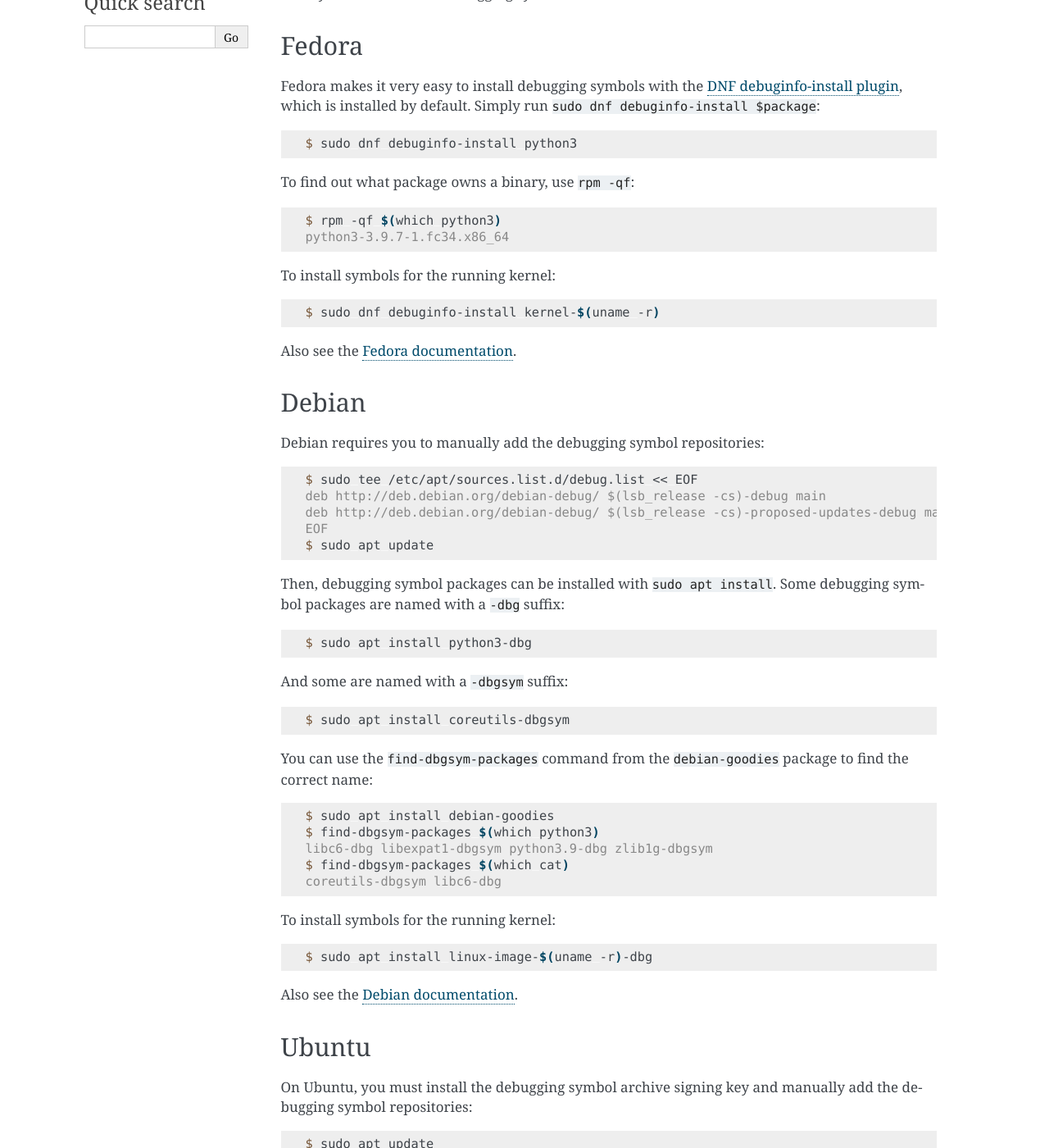
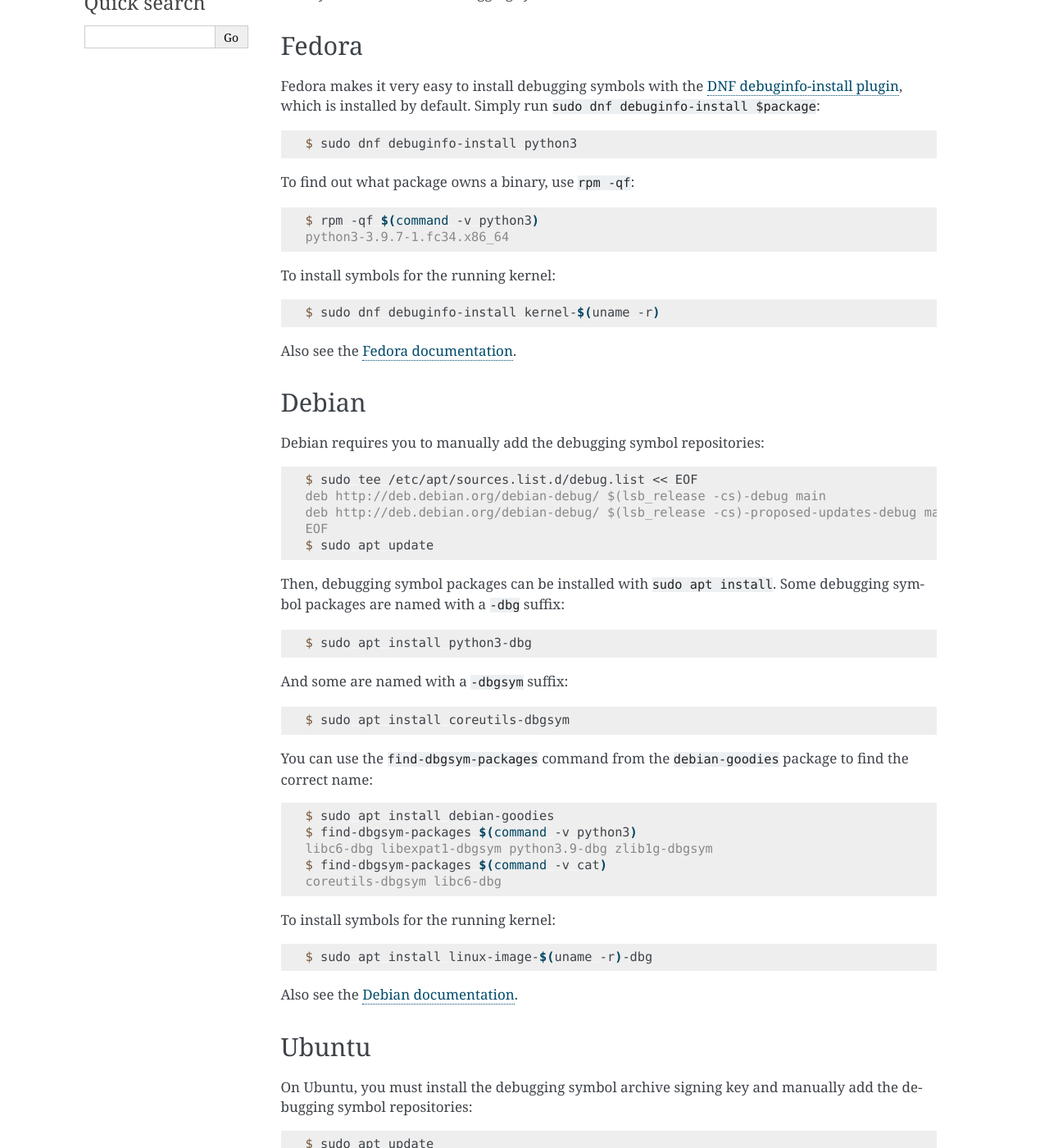
Before and after one commit to osandov/drgn, a Sphinx documentation site: the page built from docs/getting_debugging_symbols.rst, in a window 1280 px wide and 1400 px high, scrolled down 322 px. Shown: the whole window at 82% size. Built offline with Sphinx 7.4.7, drawn with Linux system fonts in a browser that asks for light colours; pages that are not in the unit, such as notebooks, are missing from menus; some of the changed text lies outside the part shown.

Commit message:
Use shell builtin instead of which
Signed-off-by: Septatrix <24257556+Septatrix@users.noreply.github.com>

```diff
--- a/docs/getting_debugging_symbols.rst
+++ b/docs/getting_debugging_symbols.rst
@@ -20,14 +20,13 @@
 Fedora makes it very easy to install debugging symbols with the `DNF
 debuginfo-install plugin
 <https://dnf-plugins-core.readthedocs.io/en/latest/debuginfo-install.html>`_,
-which is installed by default. Simply run ``sudo dnf debuginfo-install
-$package``::
+which is installed by default. Simply run ``sudo dnf debuginfo-install $package``::
 
     $ sudo dnf debuginfo-install python3
 
 To find out what package owns a binary, use ``rpm -qf``::
 
-    $ rpm -qf $(which python3)
+    $ rpm -qf $(command -v python3)
     python3-3.9.7-1.fc34.x86_64
 
 To install symbols for the running kernel::
@@ -61,9 +60,9 @@
 package to find the correct name::
 
     $ sudo apt install debian-goodies
-    $ find-dbgsym-packages $(which python3)
+    $ find-dbgsym-packages $(command -v python3)
     libc6-dbg libexpat1-dbgsym python3.9-dbg zlib1g-dbgsym
-    $ find-dbgsym-packages $(which cat)
+    $ find-dbgsym-packages $(command -v cat)
     coreutils-dbgsym libc6-dbg
 
 To install symbols for the running kernel::
@@ -98,9 +97,9 @@
 package to find the correct name::
 
     $ sudo apt install debian-goodies
-    $ find-dbgsym-packages $(which python3)
+    $ find-dbgsym-packages $(command -v python3)
     libc6-dbg libexpat1-dbgsym python3.9-dbg zlib1g-dbgsym
-    $ find-dbgsym-packages $(which cat)
+    $ find-dbgsym-packages $(command -v cat)
     coreutils-dbgsym libc6-dbg
 
 To install symbols for the running kernel::
```
